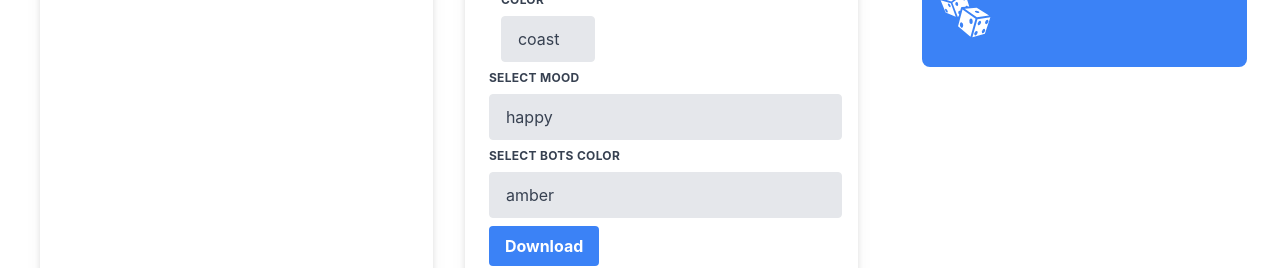
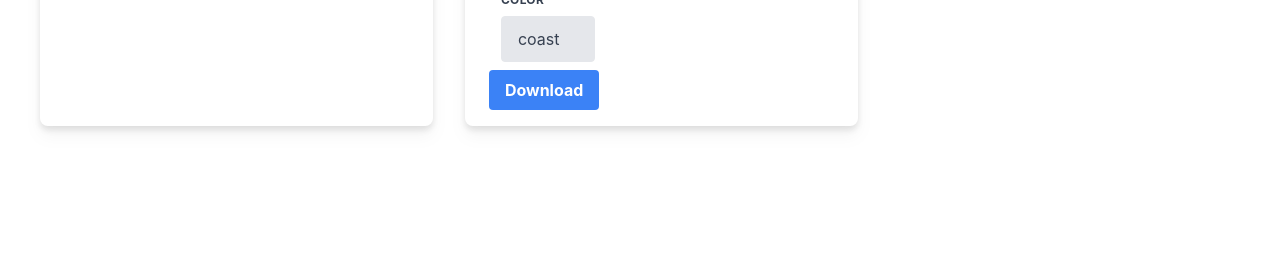
Before and after one commit to peterpapas/Avatar_Generator, a React (Create React App) app: page / in a window 1280 px wide. Shown: the part 584-852 px from the top of the page. After the commit the page ends 800 px from the top, so only its background shows below. Built offline with nearby package versions, Linux system fonts and the light colour scheme.

Commit message:
switch statement for conditionaly rendered form components implemented

```diff
--- a/src/App.js
+++ b/src/App.js
@@ -27,6 +27,25 @@ import { MichaForm } from "./Components/Form/MichaForm";
 const axios = require("axios");
 
 export const App = () => {
+  //Switch For conditionaly rendered form
+  const [switchstate, setSwitchState] = useState();
+
+  const handleSwitchstate = (SwitchState) => {
+    setSwitchState(SwitchState);
+  };
+  const conditionalForm = () => {
+    switch (switchstate) {
+      case "micha":
+        return <MichaForm />;
+      case "vector":
+        return <VectorForm />;
+      case "bots":
+        return <BotsForm />;
+      default:
+        return <MichaForm />;
+    }
+  };
+
   // Setting up the initial states using react hook 'useState'
   const [sprite, setSprite] = useState("micah");
   const [seed, setSeed] = useState(1000);
@@ -95,6 +114,7 @@ export const App = () => {
             className="bg-blue-400 hover:bg-blue-700 text-white font-bold py-2 px-4 rounded focus:outline-none focus:shadow-outline"
             onClick={() => {
               handleSprite("micah");
+              handleSwitchstate("micha");
             }}
           >
             Micah
@@ -103,6 +123,7 @@ export const App = () => {
             className="bg-blue-400 hover:bg-blue-700 text-white font-bold py-2 px-4 rounded focus:outline-none focus:shadow-outline"
             onClick={() => {
               handleSprite("human");
+              handleSwitchstate("vector");
             }}
           >
             Pixel
@@ -111,6 +132,7 @@ export const App = () => {
             className="bg-blue-400 hover:bg-blue-700 text-white font-bold py-2 px-4 rounded focus:outline-none focus:shadow-outline"
             onClick={() => {
               handleSprite("bottts");
+              handleSwitchstate("bots");
             }}
           >
             Bots
@@ -235,9 +257,7 @@ export const App = () => {
             }}
           />
           TODO: ADD SWITCH
-          <MichaForm />
-          <VectorForm />
-          <BotsForm />
+          {conditionalForm()}
           <button
             className="bg-blue-500 hover:bg-blue-700 text-white font-bold py-2 px-4 rounded focus:outline-none focus:shadow-outline"
             id="down"
```
